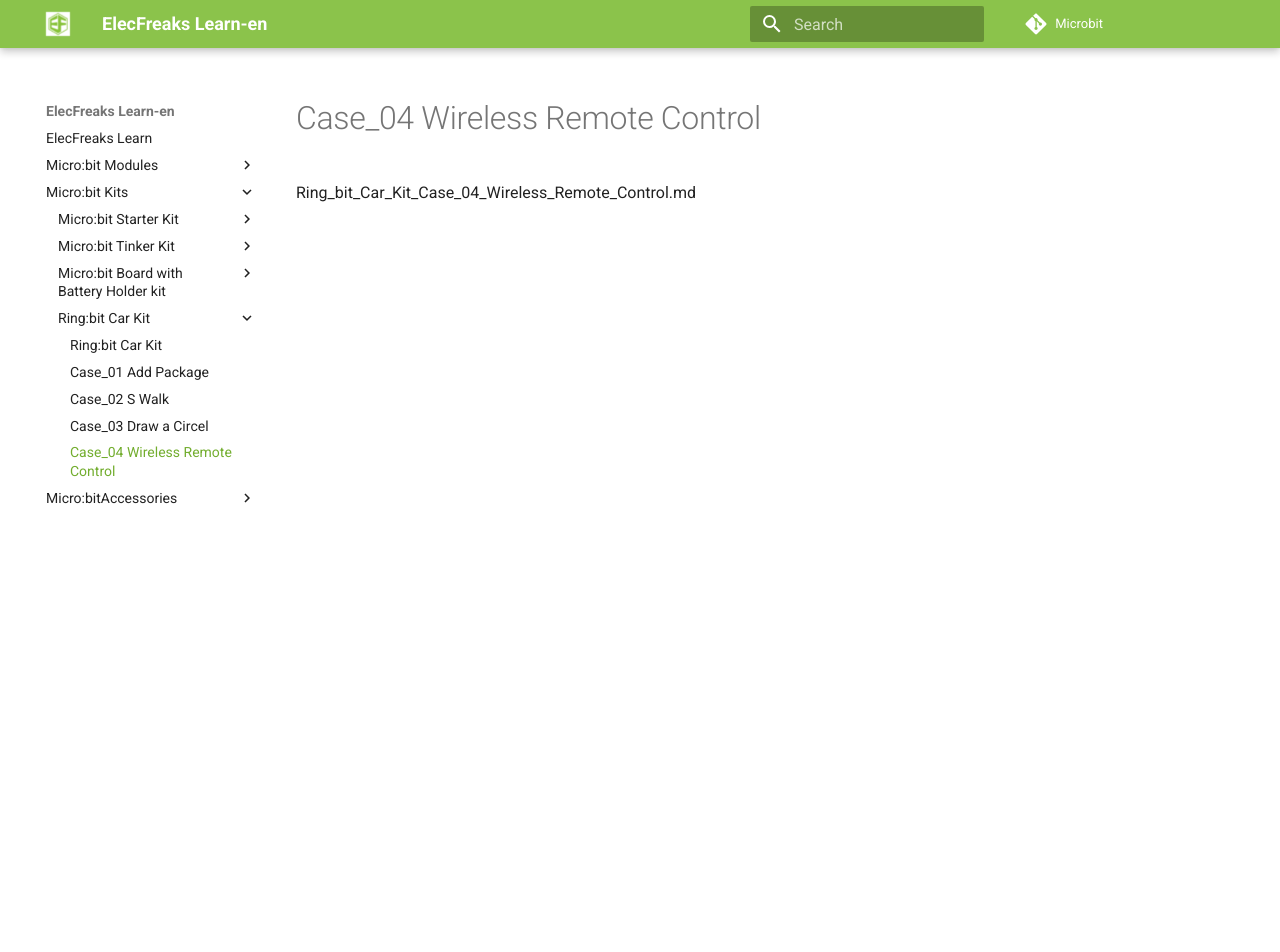
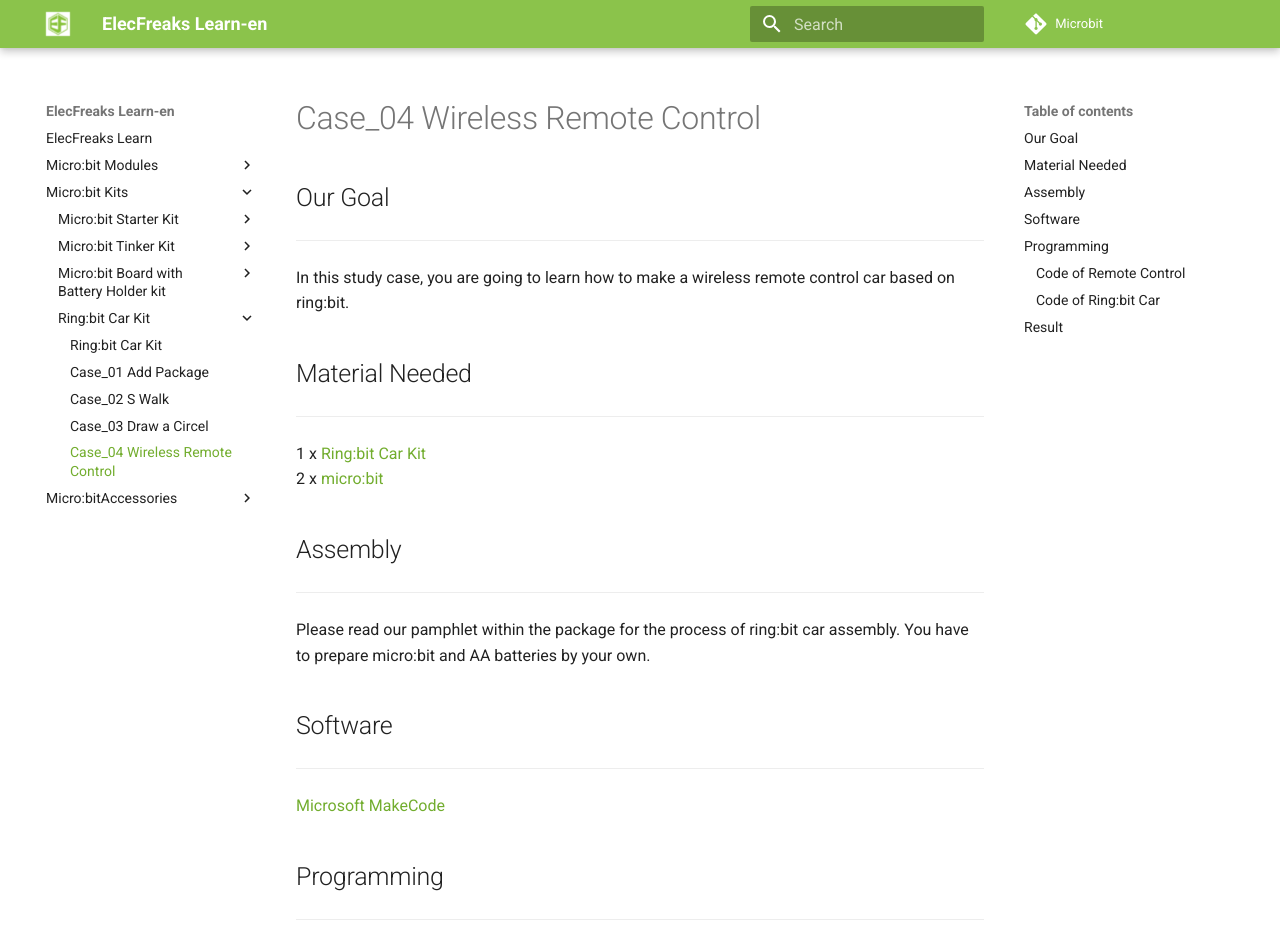
Before and after one commit to lvsongsongsong/learn-en, an MkDocs documentation site: the page built from docs/Ring_bit_Car_Kit_Case_04_Wireless_Remote_Control.md, in a window 1280 px wide and 1400 px high. Shown: the top 952 px of the window. Built offline with MkDocs 1.6.1 and Material for MkDocs 9.7.7, drawn with Linux system fonts in a browser that asks for light colours; comment, search, counter and statistics services are not loaded; old or Windows-style settings are respelled for this version of MkDocs; some of the changed text lies outside the part shown.

Commit message:
Update Ring_bit_Car_Kit_Case_04_Wireless_Remote_Control.md

```diff
--- a/docs/Ring_bit_Car_Kit_Case_04_Wireless_Remote_Control.md
+++ b/docs/Ring_bit_Car_Kit_Case_04_Wireless_Remote_Control.md
@@ -1 +1,40 @@
-Ring_bit_Car_Kit_Case_04_Wireless_Remote_Control.md
+
+## Our Goal
+---
+In this study case, you are going to learn how to make a wireless remote control car based on ring:bit.
+
+## Material Needed
+---
+1 x [Ring:bit Car Kit ](http://www.elecfreaks.com/estore/ring-bit-car-mirco-bit-educational-smart-robot-kit-for-kids.html)
+2 x [micro:bit](http://www.elecfreaks.com/estore/bbc-micro-bit-board-for-coding-programming.html)
+
+## Assembly
+---
+Please read our pamphlet within the package for the process of ring:bit car assembly. You have to prepare micro:bit and AA batteries by your own.
+
+## Software
+---
+[Microsoft MakeCode](https://makecode.microbit.org)
+
+## Programming
+---
+### Code of Remote Control
+Please refer to the link:[ https://makecode.microbit.org/_Kcs7pRJ747T6]( https://makecode.microbit.org/_Kcs7pRJ747T6).
+
+Or, you can download the code directly through the website below.
+
+<div style="position:relative;height:0;padding-bottom:70%;overflow:hidden;"><iframe style="position:absolute;top:0;left:0;width:100%;height:100%;" src="https://makecode.microbit.org/#pub:_Kcs7pRJ747T6" frameborder="0" sandbox="allow-popups allow-forms allow-scripts allow-same-origin"></iframe></div>
+
+### Code of Ring:bit Car
+Please refer to the link: [https://makecode.microbit.org/_dy4DfHEssKi7](https://makecode.microbit.org/_dy4DfHEssKi7).
+
+Or, you can download the code directly through the website below.
+
+<div style="position:relative;height:0;padding-bottom:70%;overflow:hidden;"><iframe style="position:absolute;top:0;left:0;width:100%;height:100%;" src="https://makecode.microbit.org/#pub:_dy4DfHEssKi7" frameborder="0" sandbox="allow-popups allow-forms allow-scripts allow-same-origin"></iframe></div>
+
+## Result
+---
+Press button A, the car turns left.
+Press button B, the car turns right.
+Press button A+B, the car moves forward.
+Shake micro:bit, the car moves backward.
```
